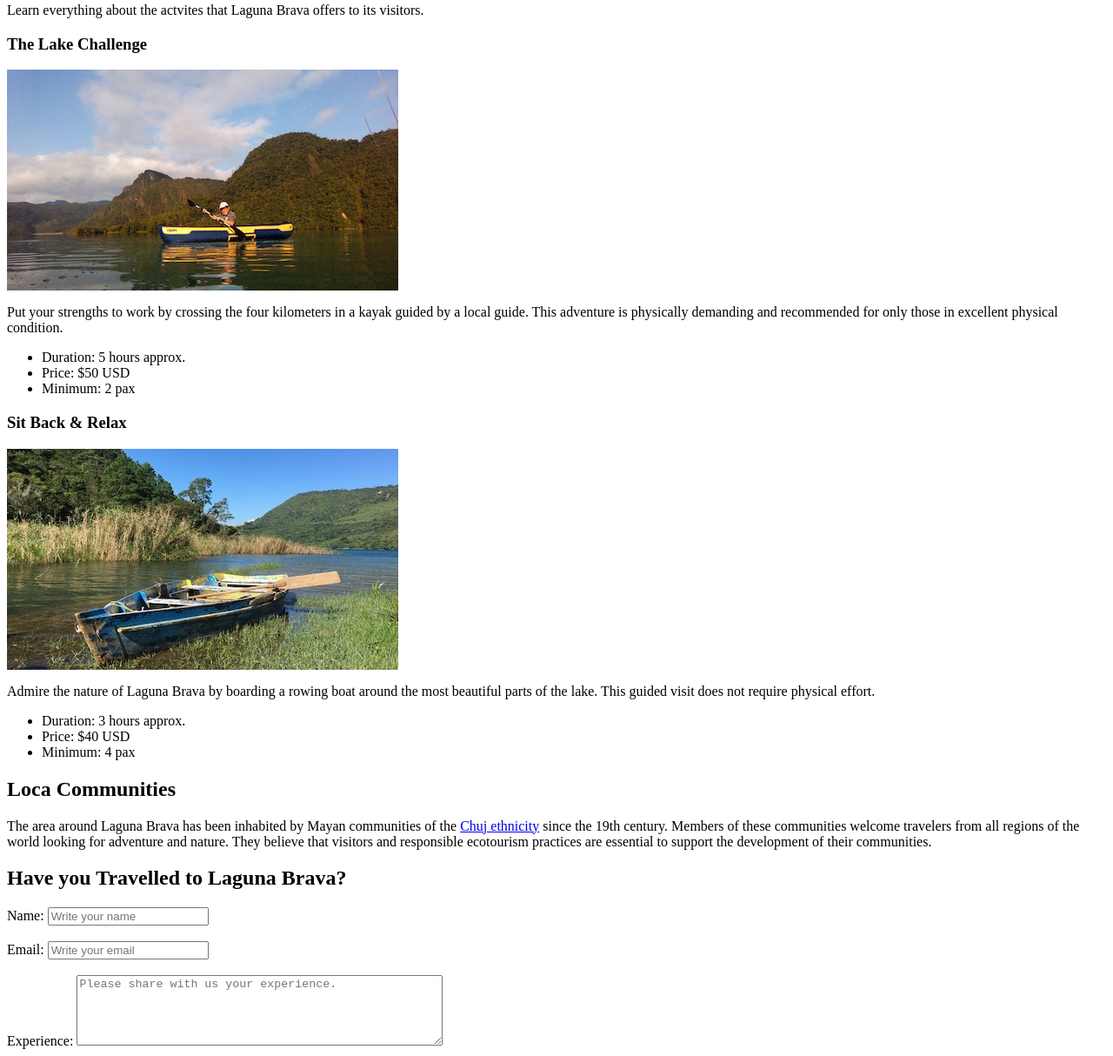
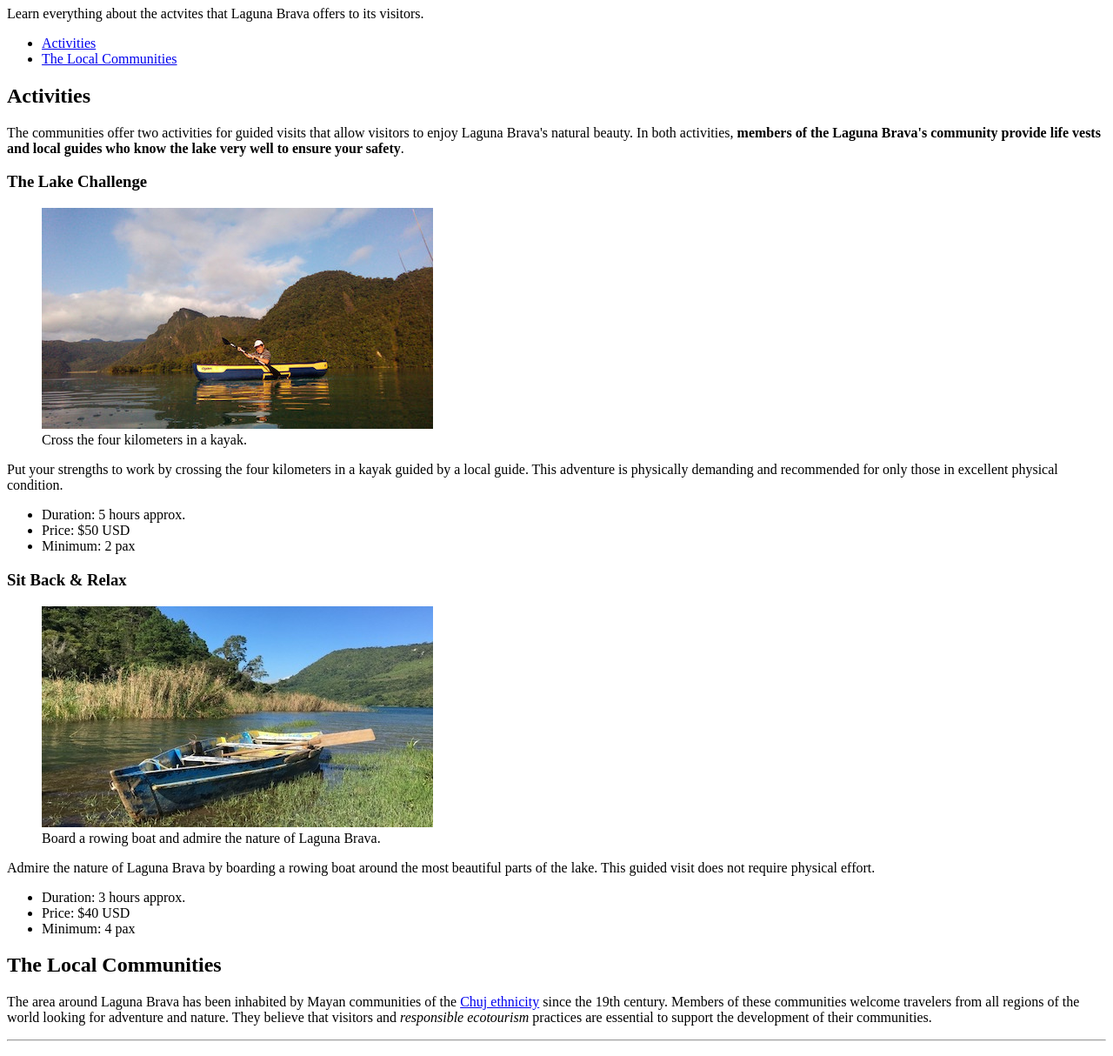
Before and after one commit to jl835/lab_4, a plain HTML site: page index.html in a window 1280 px wide. Shown: the part 454-1668 px from the top of the page at 87% size. Drawn offline with Linux system fonts and the light colour scheme.

Commit message:
Update index.html

```diff
--- a/index.html
+++ b/index.html
@@ -1,17 +1,47 @@
+<!doctype html>
 <html lang="en">
+
 <head>
     <meta charset="utf-8">
     <title>Laguna Brava Ecotourism</title>
 </head>
+
 <body>
+    <header>
         <img src="set/panoramic-laguna-brava-2.jpg" alt="Laguna Brava lake" title="Laguna Brava">
         <h1>Welcome To Laguna Brava Ecotourism</h1>
         <p>
             Learn everything about the actvites that Laguna Brava offers to its visitors.
         </p>
+        <nav>
+            <ul>
+                <li><a href="#activities">Activities</a></li>
+                <li><a href="#communities">The Local Communities</a></li>
+            </ul>
+        </nav>
+    </header>
+    <main>
+        <section id="activities">
+            <h2>Activities</h2>
+            <p>
+                The communities offer two activities for guided visits that allow visitors to enjoy Laguna Brava's
+                natural
+                beauty. In both activities, <strong>members of the Laguna Brava's community provide life vests and local
+                    guides
+                    who
+                    know
+                    the lake very well to ensure your safety</strong>.
+            </p>
 
+
+            <article>
                 <h3>The Lake Challenge</h3>
+
+                <figure>
                     <img src="set/kayak.jpg" alt="Lake challenge kayak" title="Kayak on Laguna Brava">
+                    <figcaption>Cross the four kilometers in a kayak.</figcaption>
+                </figure>
+
                 <p>
                     Put your strengths to work by crossing the four kilometers
                     in a kayak guided by a local guide. This adventure is physically
@@ -22,9 +52,17 @@
                     <li>Price: $50 USD</li>
                     <li>Minimum: 2 pax</li>
                 </ul>
+            </article>
 
+
+            <article>
                 <h3>Sit Back & Relax</h3>
+
+                <figure>
                     <img src="set/boat.jpg" alt="Sit Back & Relax boat" title="Boat trip">
+                    <figcaption>Board a rowing boat and admire the nature of Laguna Brava.</figcaption>
+                </figure>
+
                 <p>
                     Admire the nature of Laguna Brava by boarding a rowing boat around the most beautiful
                     parts of the lake. This guided visit does not require physical effort.
@@ -34,12 +72,27 @@
                     <li>Price: $40 USD</li>
                     <li>Minimum: 4 pax</li>
                 </ul>
+            </article>
+        </section>
+
+        <section id="communities">
+            <h2>The Local Communities</h2>
+            <p>
+                The area around Laguna Brava has been inhabited by Mayan communities of the <a
+                    href=["https://en.wikipedia.org/wiki/Karst](https://en.wikipedia.org/wiki/Chuj_people)">Chuj
+                    ethnicity</a> since the 19th century. Members of these communities welcome travelers from all
+                regions of
+                the world looking for adventure and nature. They believe that visitors and <em>responsible
+                    ecotourism</em>
+                practices
+                are essential to support the development of their communities.
+            </p>
+        </section>
+    </main>
 
 
-        <h2>Loca Communities</h2>
-        <p>
-            The area around Laguna Brava has been inhabited by Mayan communities of the <a href=["https://en.wikipedia.org/wiki/Karst](https://en.wikipedia.org/wiki/Chuj_people)">Chuj ethnicity</a> since the 19th century. Members of these communities welcome travelers from all regions of the world looking for adventure and nature. They believe that visitors and responsible ecotourism practices are essential to support the development of their communities.
-        </p>
+    <hr />
+    <aside>
         <h2>Have you Travelled to Laguna Brava?</h2>
         <form action="https://api.sheetmonkey.io/form/fWc22cBp3bGFiFybNiDwH1" method="POST">
             <label for="name">Name: </label>
@@ -47,9 +100,15 @@
             <label for="email">Email: </label>
             <input type="email" name="visitor_email" id="email" placeholder="Write your email"><br><br>
             <label for="experience">Experience: </label>
-            <textarea name="visitor_experience" id="experience" placeholder="Please share with us your experience." rows="5" cols="50"></textarea><br><br>
+            <textarea name="visitor_experience" id="experience" placeholder="Please share with us your experience."
+                rows="5" cols="50"></textarea><br><br>
             <input type="submit" value="Submit">
         </form>
+    </aside>
+    <footer>
+        &copy; Laguna Brava Ecotourism
+    </footer>
 
 </body>
+
 </html>
```
Lines whose indentation alone changed are shown as unchanged.
